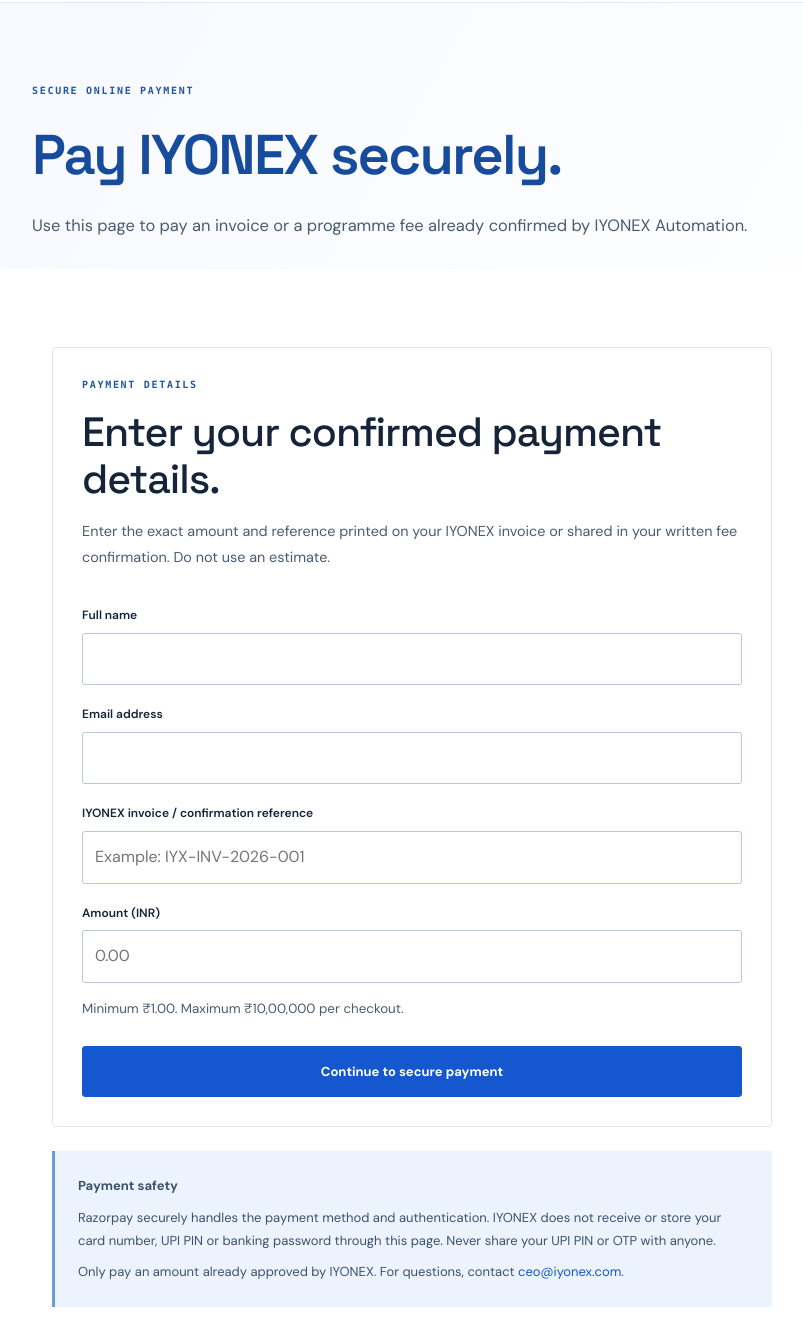
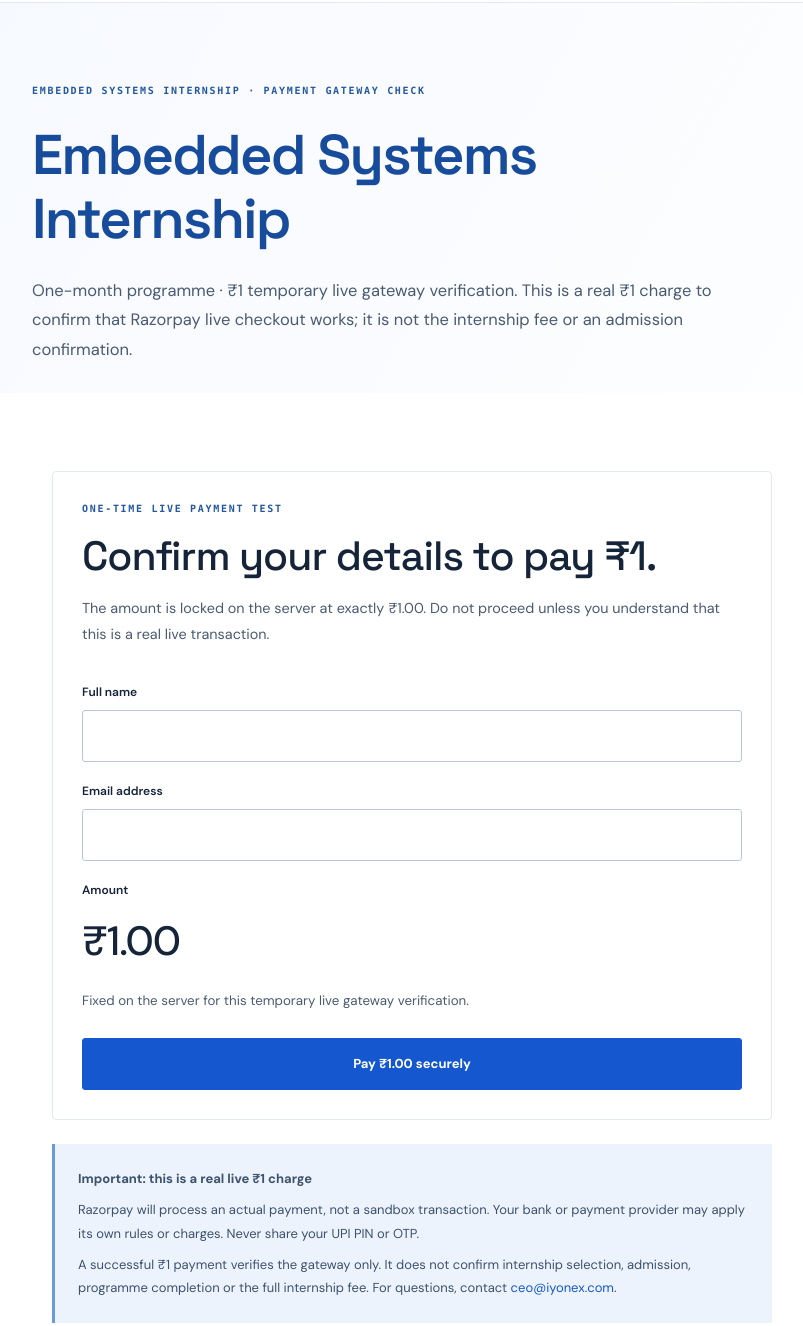
Before and after one commit to iyonstanp/iyonexintern, a plain HTML site: page payment.html in a window 1280 px wide. Shown: the part 80-1406 px from the top of the page, without its empty margins (228-1031 px from the left). Drawn offline with Linux system fonts and the light colour scheme.

Commit message:
Create one-rupee live gateway test page for embedded systems internship

```diff
--- a/payment.html
+++ b/payment.html
@@ -3,8 +3,8 @@
 <head>
   <meta charset="UTF-8">
   <meta name="viewport" content="width=device-width, initial-scale=1">
-  <title>Make a Payment | IYONEX Automation</title>
-  <meta name="description" content="Pay an IYONEX invoice or confirmed programme fee securely through Razorpay.">
+  <title>Embedded Systems Internship Gateway Test | IYONEX Automation</title>
+  <meta name="description" content="One-rupee live Razorpay gateway verification for the IYONEX one-month Embedded Systems Internship.">
   <link rel="canonical" href="https://www.iyonex.com/payment.html">
   <link rel="icon" type="image/png" href="assets/favicon-32.png">
   <link rel="stylesheet" href="css/style.css">
@@ -30,9 +30,9 @@
       <div class="aurora"></div>
       <div class="blueprint-bg"></div>
       <div class="wrap" style="position:relative;z-index:1;max-width:760px;">
-        <div class="eyebrow reveal">SECURE ONLINE PAYMENT</div>
-        <h1 class="h1 grad-text reveal" style="font-size:clamp(2.2rem,4.4vw,3.5rem);">Pay IYONEX securely.</h1>
-        <p class="hero-sub reveal">Use this page to pay an invoice or a programme fee already confirmed by IYONEX Automation.</p>
+        <div class="eyebrow reveal">EMBEDDED SYSTEMS INTERNSHIP · PAYMENT GATEWAY CHECK</div>
+        <h1 class="h1 grad-text reveal" style="font-size:clamp(2.2rem,4.4vw,3.5rem);">Embedded Systems Internship</h1>
+        <p class="hero-sub reveal">One-month programme · ₹1 temporary live gateway verification. This is a real ₹1 charge to confirm that Razorpay live checkout works; it is not the internship fee or an admission confirmation.</p>
       </div>
     </section>
 
@@ -40,9 +40,9 @@
       <div class="wrap" style="max-width:720px;">
         <div class="tile tile--glass">
           <div class="section-head">
-            <div class="eyebrow">PAYMENT DETAILS</div>
-            <h2 class="h2">Enter your confirmed payment details.</h2>
-            <p class="lede" style="margin-top:12px;">Enter the exact amount and reference printed on your IYONEX invoice or shared in your written fee confirmation. Do not use an estimate.</p>
+            <div class="eyebrow">ONE-TIME LIVE PAYMENT TEST</div>
+            <h2 class="h2">Confirm your details to pay ₹1.</h2>
+            <p class="lede" style="margin-top:12px;">The amount is locked on the server at exactly ₹1.00. Do not proceed unless you understand that this is a real live transaction.</p>
           </div>
 
           <form id="payment-form">
@@ -56,26 +56,22 @@
                 <input id="payer-email" name="email" type="email" maxlength="120" autocomplete="email" required>
               </div>
               <div class="field full">
-                <label for="payment-reference">IYONEX invoice / confirmation reference</label>
-                <input id="payment-reference" name="reference" type="text" maxlength="40" pattern="[A-Za-z0-9_-]{1,40}" autocomplete="off" placeholder="Example: IYX-INV-2026-001" required>
-              </div>
-              <div class="field full">
-                <label for="payment-amount">Amount (INR)</label>
-                <input id="payment-amount" name="amount" type="number" min="1.00" max="1000000" step="0.01" inputmode="decimal" placeholder="0.00" required>
-                <small style="color:var(--text-dim);display:block;margin-top:8px;">Minimum ₹1.00. Maximum ₹10,00,000 per checkout.</small>
+                <label>Amount</label>
+                <div class="h2" style="margin:0;">₹1.00</div>
+                <small style="color:var(--text-dim);display:block;margin-top:8px;">Fixed on the server for this temporary live gateway verification.</small>
               </div>
             </div>
             <button id="pay-button" type="submit" class="btn btn-primary" style="margin-top:26px;width:100%;justify-content:center;">
-              <span id="pay-button-label">Continue to secure payment</span>
+              <span id="pay-button-label">Pay ₹1.00 securely</span>
             </button>
             <p id="payment-status" class="form-status" role="status" aria-live="polite" style="display:none;margin-top:16px;"></p>
           </form>
         </div>
 
         <div class="note-box" style="margin-top:24px;">
-          <strong>Payment safety</strong>
-          <p style="margin-top:8px;">Razorpay securely handles the payment method and authentication. IYONEX does not receive or store your card number, UPI PIN or banking password through this page. Never share your UPI PIN or OTP with anyone.</p>
-          <p style="margin-top:8px;">Only pay an amount already approved by IYONEX. For questions, contact <a href="mailto:ceo@iyonex.com">ceo@iyonex.com</a>.</p>
+          <strong>Important: this is a real live ₹1 charge</strong>
+          <p style="margin-top:8px;">Razorpay will process an actual payment, not a sandbox transaction. Your bank or payment provider may apply its own rules or charges. Never share your UPI PIN or OTP.</p>
+          <p style="margin-top:8px;">A successful ₹1 payment verifies the gateway only. It does not confirm internship selection, admission, programme completion or the full internship fee. For questions, contact <a href="mailto:ceo@iyonex.com">ceo@iyonex.com</a>.</p>
         </div>
       </div>
     </section>
```
